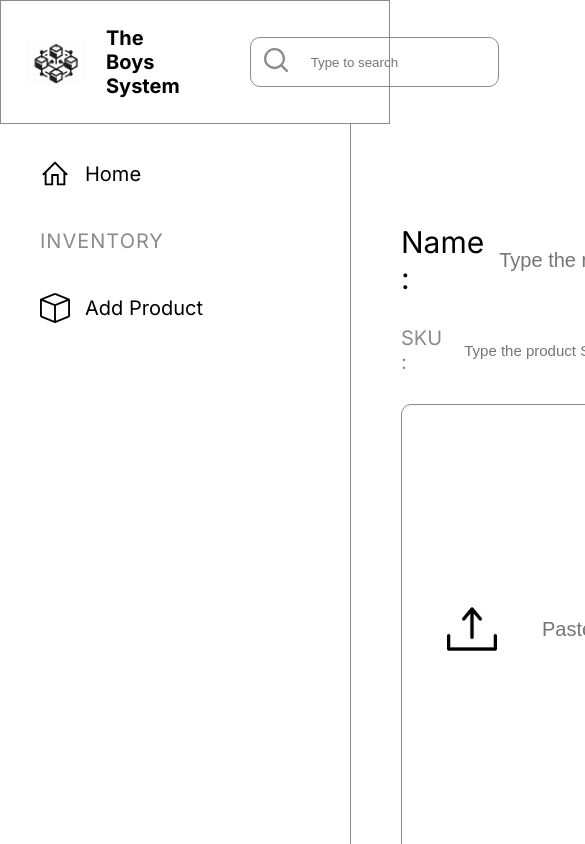
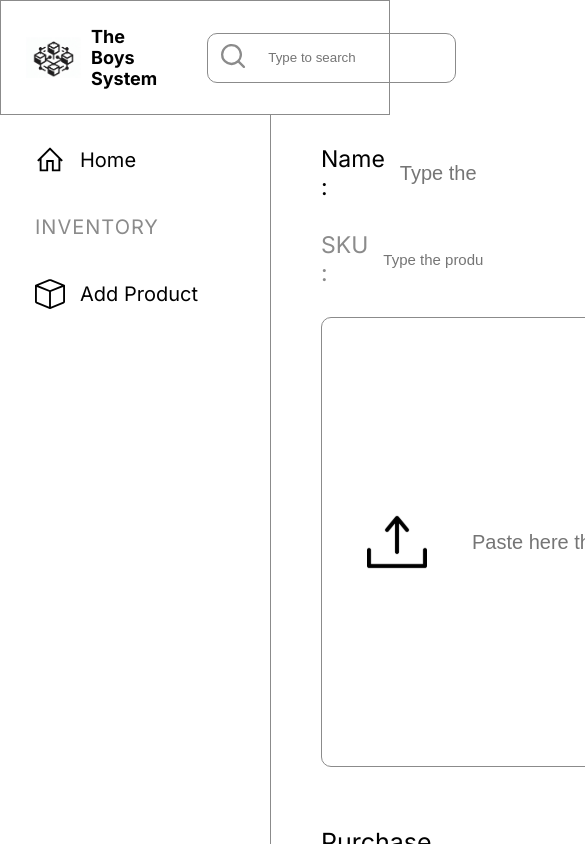
Before and after one commit to BrennonMeireles/controle-estoque-react, a React (Vite) app: page /controle-estoque-react-omega.vercel.app/add-product in a window 390 px wide. Shown: the top 844 px of the page, 585 px wide, since content can reach past the window. Built offline with nearby package versions, Linux system fonts and the light colour scheme.

Commit message:
feat: created responsive desktop

```diff
--- a/src/components/Header/style.css
+++ b/src/components/Header/style.css
@@ -2,7 +2,6 @@
 
 nav {
     display: flex;
-    /* justify-content: space-around; */
     gap: 20px;
     align-items: center;
     padding: 25px;
@@ -23,7 +22,6 @@ nav > h4 {
 
 nav > div {
     display: flex;
-    /* justify-content: space-between */
     align-items: center;
     width: 800px;
     height: 50px;
@@ -36,7 +34,6 @@ div > input {
     border: none;
     width: 90%;
     height: 100%;
-    /* background-color: none; */
 
     padding-left: 15px;
     border-left: 1px solid var(--grey-500);
@@ -61,3 +58,20 @@ div > svg:hover {
     transition: 1s;
     font-weight: 100px;
 }
+
+@media screen and (max-width: 1280px) {
+    nav {
+        gap: 10px;
+        padding: 25px;
+    }
+
+    nav > img {
+        width: 55px;
+        height: auto;
+    }
+
+    nav > h4 {
+        font-size: 18px;
+        padding-right: 40px;
+    }
+}
--- a/src/components/Main/style.css
+++ b/src/components/Main/style.css
@@ -61,3 +61,7 @@ table > tbody > tr > td {
     width: 60px;
     height: auto;
 }
+
+@media screen and (max-width: 1200px) {
+
+}
--- a/src/components/Sidebar/style.css
+++ b/src/components/Sidebar/style.css
@@ -63,3 +63,14 @@ a {
     text-decoration: none;
     color: var(--black-100);
 }
+
+@media screen and (max-width: 1280px) {
+
+    .sidebar > .sidebar-btn {
+        padding: 20px;
+    }
+
+    .sidebar .sidebar-btn li {
+        width: 200px;
+    }
+}
--- a/src/components/addNewProd/index.jsx
+++ b/src/components/addNewProd/index.jsx
@@ -79,7 +79,7 @@ export default function AddNew() {
             <section>
                 <article className="banner-stock">
                     <div className="product-img">
-                        <img width="50px" height="50px" src="/src/assets/upload_icon.svg" alt="imagem icon de upload" />
+                        <img src="/src/assets/upload_icon.svg" alt="imagem icon de upload" />
                         <input className="add-input-upload" type="text" name="imagem" value={produto.imagem} onChange={handleChange} placeholder="Paste here the image URL" required />
                     </div>
                     <div className="area-stock">
--- a/src/components/addNewProd/style.css
+++ b/src/components/addNewProd/style.css
@@ -102,3 +102,20 @@ div > .sku-label {
     border: none;
     font-size: 20px;
 }
+
+@media screen and (max-width: 1280px) {
+    .home-add {
+        display: flex;
+        gap: 30px;
+    }
+
+    .section-addProd {
+        padding: 30px 50px;
+        width: 70vw;
+    }
+
+    .div-input > label {
+        font-size: 23px;
+        gap: 20px;
+    }
+}
```
